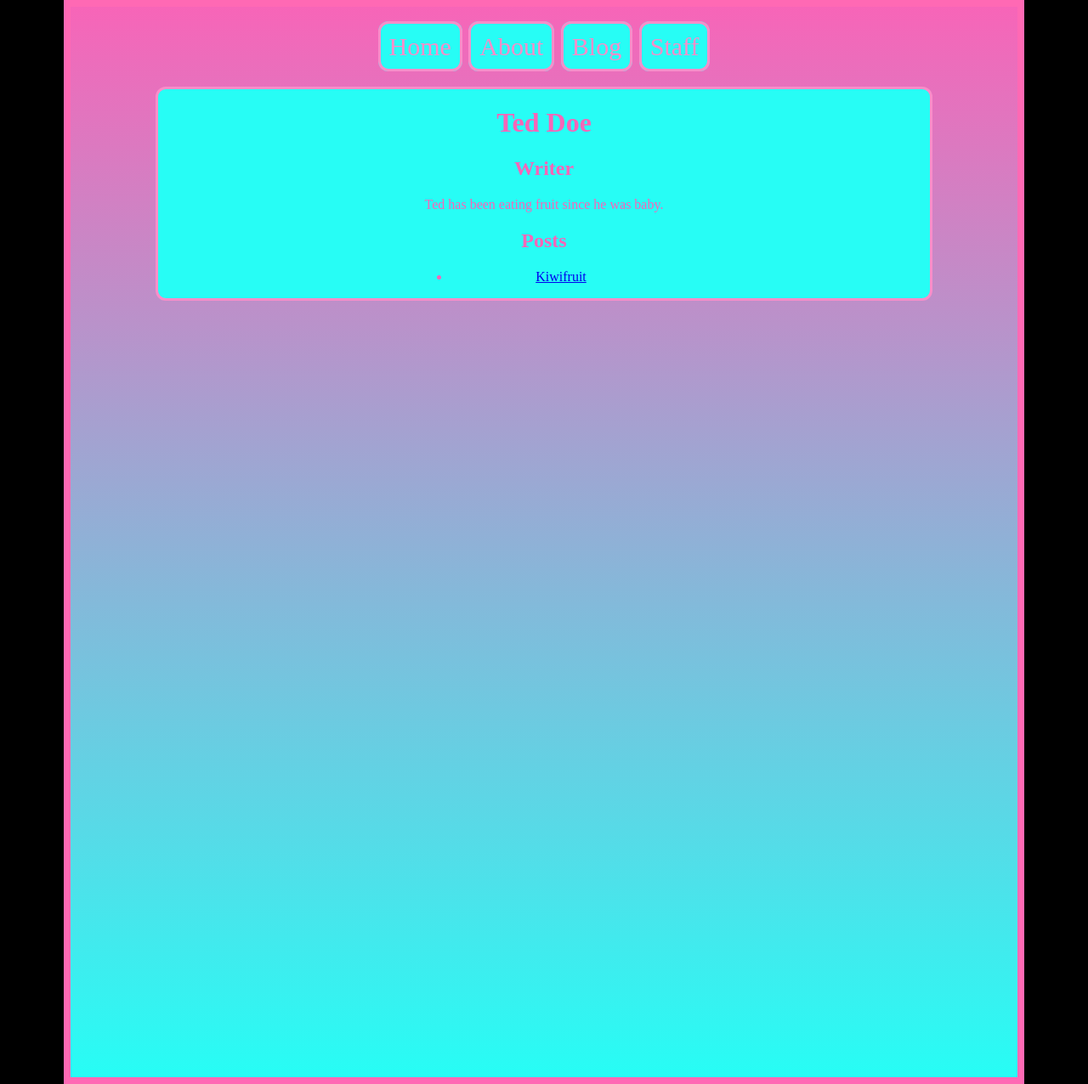
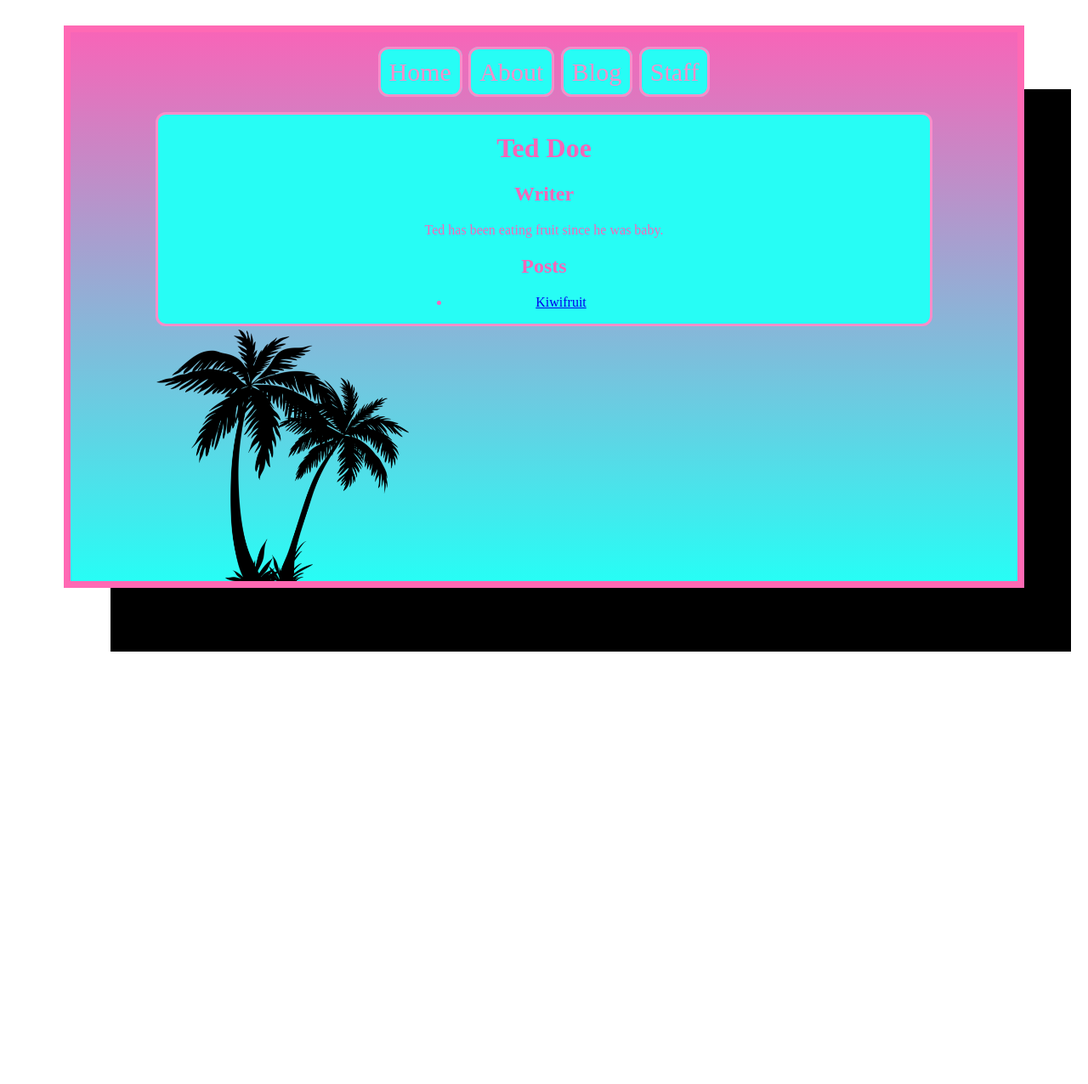
Before and after one commit to smaristeinar/smaristeinar.github.io, a Jekyll site: the page built from _authors/ted.md, in a window 1280 px wide. Shown: the whole page at 85% size. Built offline with Jekyll 4.4.1, drawn with Linux system fonts in a browser that asks for light colours; after the commit the page ends 900 px from its top, so only the background shows below that.

Commit message:
alskonar

```diff
--- a/_includes/navigation.html
+++ b/_includes/navigation.html
@@ -1,3 +1,4 @@
+
 <div class="navdiv">
 <nav class="takkar">
   {% for item in site.data.navigation %}
--- a/_layouts/author.html
+++ b/_layouts/author.html
@@ -7,9 +7,9 @@ layout: default
 {{ content }}
 
 <h2>Posts</h2>
-<ul>
+<ul class="authors">
   {% assign filtered_posts = site.posts | where: 'author', page.short_name %}
   {% for post in filtered_posts %}
-    <li><a href="{{ post.url }}">{{ post.title }}</a></li>
+    <li class="authors"><a class="author" href="{{ post.url }}">{{ post.title }}</a></li>
   {% endfor %}
 </ul>
--- a/_layouts/default.html
+++ b/_layouts/default.html
@@ -4,17 +4,19 @@
     <meta charset="utf-8">
     <title>{{ page.title }}</title>
     <link rel="stylesheet" href="/assets/css/styles.css">
+    <link rel="font" href="/assets/fonts/Miami.ttf">
   </head>
   <body>
-    <div class="bbg">
-
-
     <div class="background">
       {% include navigation.html %}
       <div class="content">
       {{ content }}
       </div>
+      <div class="tree">
+        <img src="/assets/img/tree.png" alt="">
+
+      </div>
     </div>
-    </div>
+
   </body>
 </html>
--- a/_sass/main.scss
+++ b/_sass/main.scss
@@ -1,15 +1,13 @@
 body{
-  height:1080px;
+  height:100%;
   width: 100%;
-  background-color: black;
+  background-color: white;
   margin: 0px;
   padding: 0px;
-
-
-
 }
-.bbg{
-
+.authors > a{
+  list-style: none;
+  list-style-position: inside;
 }
 
 .content{
@@ -21,7 +19,7 @@ body{
   text-align: center;
   border: solid 3px #f98dc9;
   border-radius: 12px;
-  margin-bottom: 100%;
+
 
 }
 
@@ -34,9 +32,13 @@ body{
   background-size:cover;
   margin-left:75px;
   margin-right:75px;
+  margin-top: 30px;
+  margin-bottom: 30px;
   border: solid 8px hotpink;
+  box-shadow: 55px 75px black;
   padding-left: 100px;
   padding-right: 100px;
+
 
 
 }
@@ -52,9 +54,21 @@ body{
 }
 
 .takkar > a{
+    font-family: 'Miami', cursive;
     padding: 10px;
     border: 3px solid #f98dc9;
     background-color: #27fdf5;
     color: #f98dc9;
     border-radius: 12px;
 }
+
+
+
+.tree > img{
+  width: 300px;
+  height: 300px;
+  padding: 0px;
+  margin: 0px;
+  display: block;
+
+}
```
Also changed, not shown: assets/img/download.jpg (added), assets/img/tree.png (added), 14 other files.
